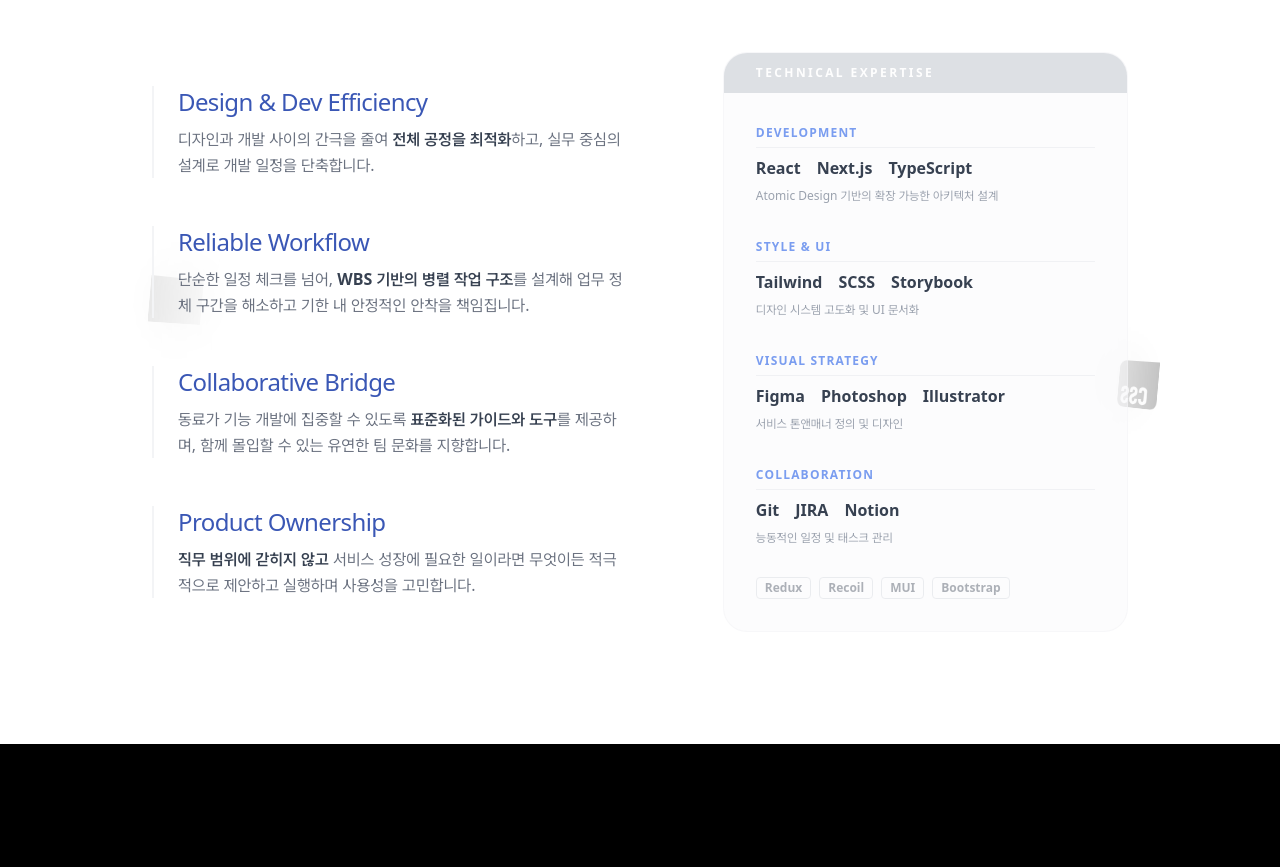
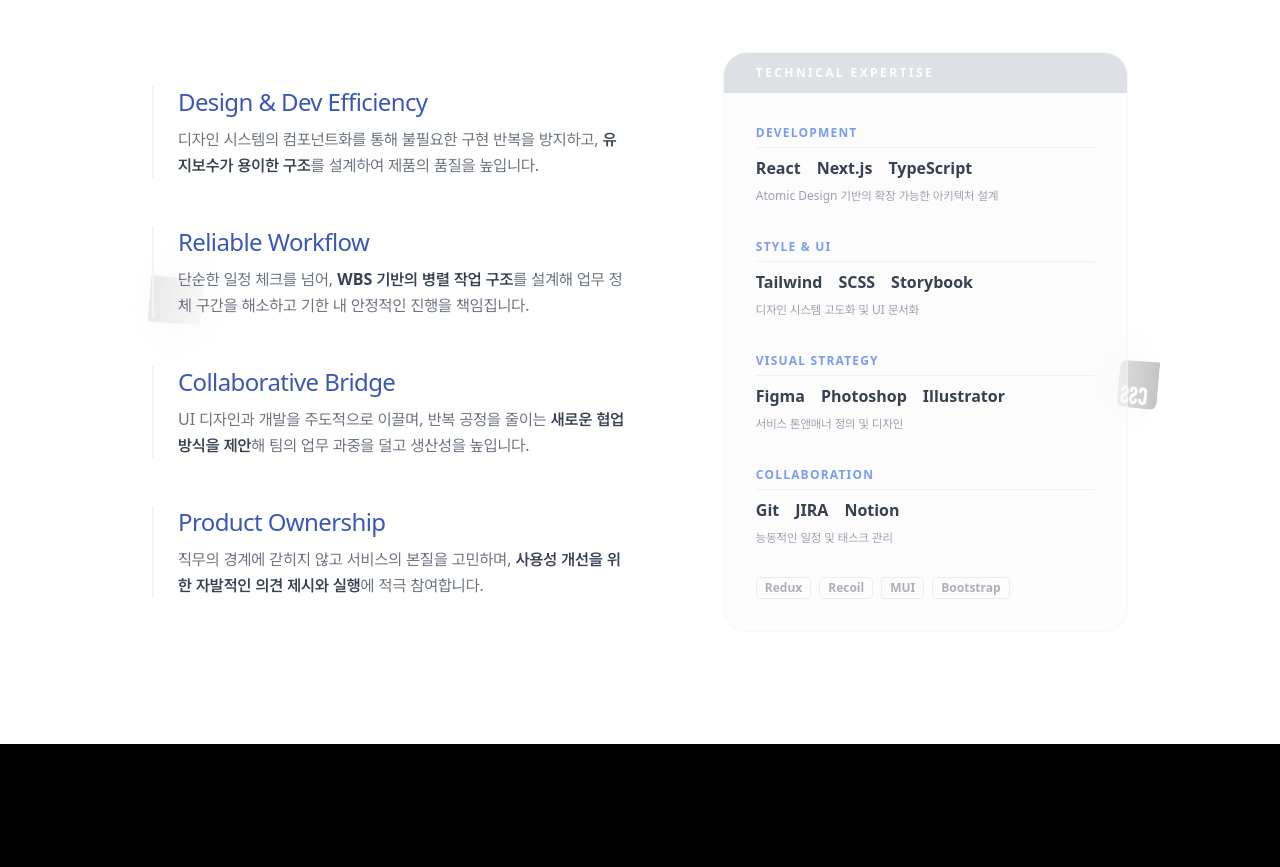
Before and after one commit to diayeri/portfolio-next, a Next.js app: page / in a window 1280 px wide. Shown: the part 860-1727 px from the top of the page. Built offline with nearby package versions, Linux system fonts and the light colour scheme; no server answers; grey boxes are pictures that could not be loaded.

Commit message:
docs: Intro 문구 수정

```diff
--- a/src/components/Intro.tsx
+++ b/src/components/Intro.tsx
@@ -6,27 +6,27 @@ export default function Intro() {
   const values = [
     {
       title: "Design & Dev Efficiency",
-      highlight: "전체 공정을 최적화",
+      highlight: "유지보수가 용이한 구조",
       description:
-        "디자인과 개발 사이의 간극을 줄여 전체 공정을 최적화하고, 실무 중심의 설계로 개발 일정을 단축합니다.",
+        "디자인 시스템의 컴포넌트화를 통해 불필요한 구현 반복을 방지하고, 유지보수가 용이한 구조를 설계하여 제품의 품질을 높입니다.",
     },
     {
       title: "Reliable Workflow",
       highlight: "WBS 기반의 병렬 작업 구조",
       description:
-        "단순한 일정 체크를 넘어, WBS 기반의 병렬 작업 구조를 설계해 업무 정체 구간을 해소하고 기한 내 안정적인 안착을 책임집니다.",
+        "단순한 일정 체크를 넘어, WBS 기반의 병렬 작업 구조를 설계해 업무 정체 구간을 해소하고 기한 내 안정적인 진행을 책임집니다.",
     },
     {
       title: "Collaborative Bridge",
-      highlight: "표준화된 가이드와 도구",
+      highlight: "새로운 협업 방식을 제안",
       description:
-        "동료가 기능 개발에 집중할 수 있도록 표준화된 가이드와 도구를 제공하며, 함께 몰입할 수 있는 유연한 팀 문화를 지향합니다.",
+        "UI 디자인과 개발을 주도적으로 이끌며, 반복 공정을 줄이는 새로운 협업 방식을 제안해 팀의 업무 과중을 덜고 생산성을 높입니다.",
     },
     {
       title: "Product Ownership",
-      highlight: "직무 범위에 갇히지 않고",
+      highlight: "사용성 개선을 위한 자발적인 의견 제시와 실행",
       description:
-        "직무 범위에 갇히지 않고 서비스 성장에 필요한 일이라면 무엇이든 적극적으로 제안하고 실행하며 사용성을 고민합니다.",
+        "직무의 경계에 갇히지 않고 서비스의 본질을 고민하며, 사용성 개선을 위한 자발적인 의견 제시와 실행에 적극 참여합니다.",
     },
   ];
 
```
